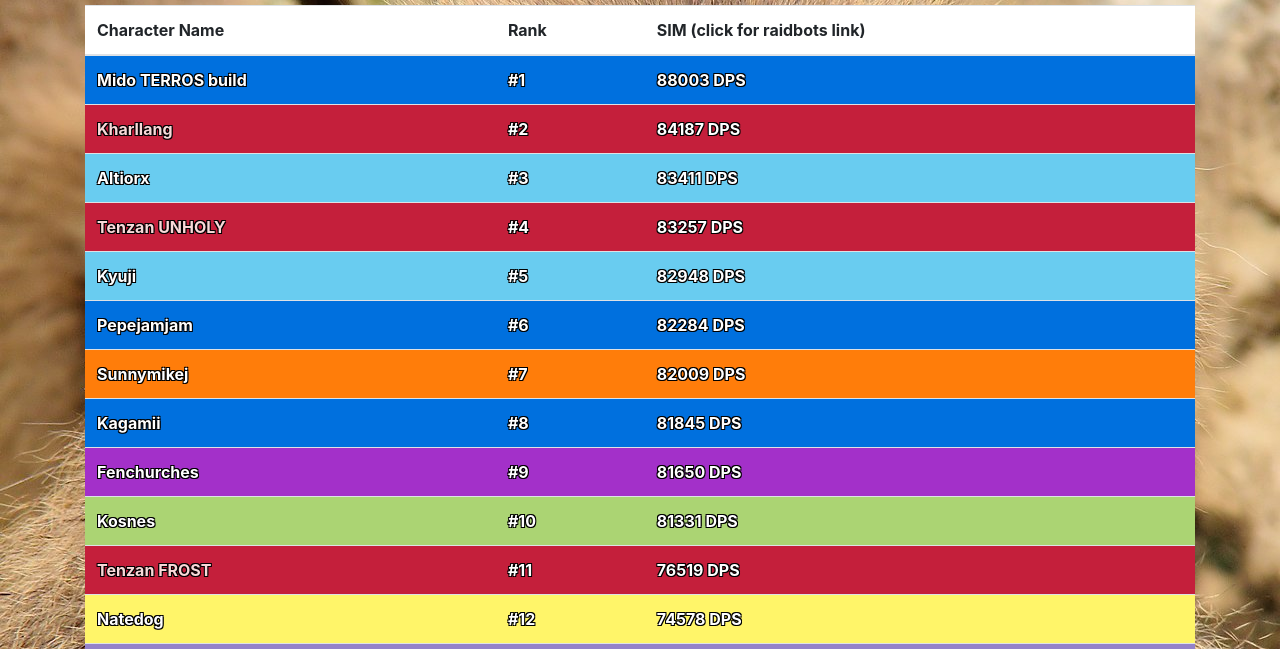
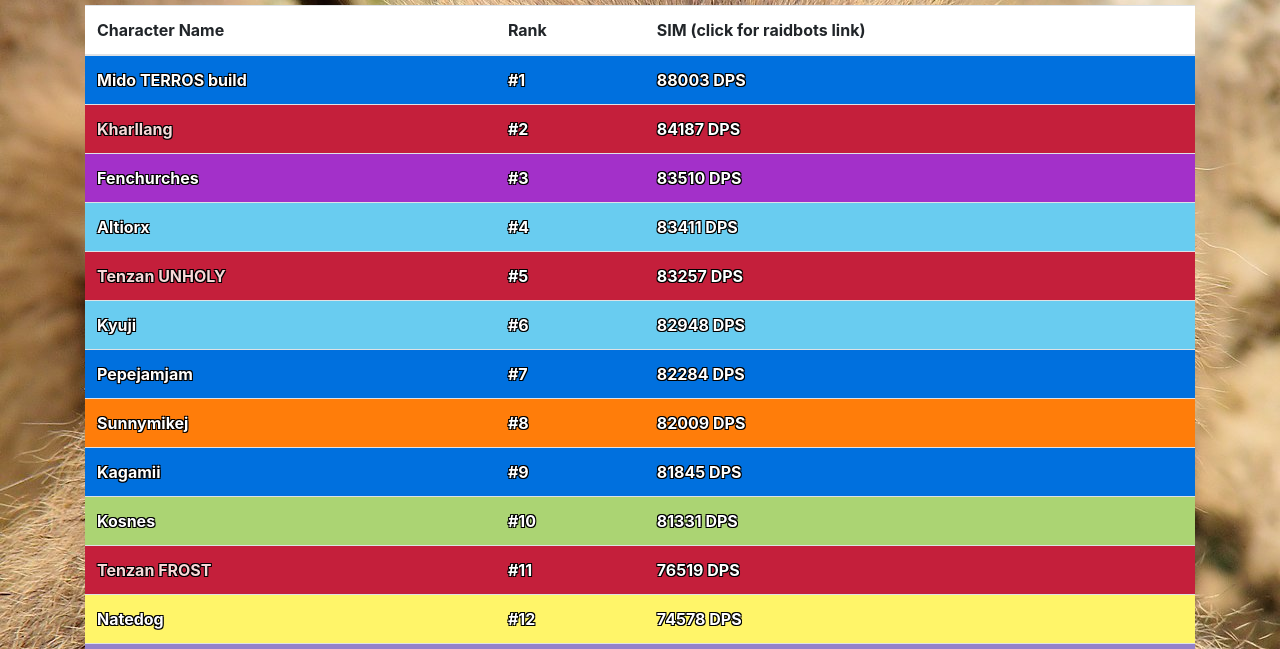
Before and after one commit to KyujiQG/BaboonsSimsRanks, a website: page game/index.html in a window 1280 px wide. Shown: the part 151-800 px from the top of the page. Drawn offline with nearby package versions, Linux system fonts and the light colour scheme.

Commit message:
03.02.2023

```diff
--- a/file.csv
+++ b/file.csv
@@ -1,13 +1,13 @@
 character_name,class,dps,link
 Mido TERROS build,shaman,88003,https://www.raidbots.com/simbot/report/m6VTU9VvrfXBXRZYs5uCRV
 Kharllang,death_knight,84187,https://www.raidbots.com/simbot/report/f43H9mtmay151V5GnzAFUi
+Fenchurches,demon_hunter,83510,https://www.raidbots.com/simbot/report/f52v64nUVvVvqsbMbQDeoP
 Altiorx,mage,83411,https://www.raidbots.com/simbot/report/4YBFxfXKMJ2WrGZNLgMBtL
 Tenzan UNHOLY,death_knight,83257,https://www.raidbots.com/simbot/report/hp3AU345ivNdYEC6PNpx3R
 Kyuji,mage,82948,https://www.raidbots.com/simbot/report/oMuXgWD239SoewrAdbGw2H
 Pepejamjam,shaman,82284,https://www.raidbots.com/simbot/report/k92fmApddvtaMVwAiBVebt
 Sunnymikej,druid,82009,https://www.raidbots.com/simbot/report/j5urHUUrfny5h83goAdE3P
 Kagamii,shaman,81845,https://www.raidbots.com/simbot/report/s18Hd9DXeHrmxeNjmw7uv8
-Fenchurches,demon_hunter,81650,https://www.raidbots.com/simbot/report/9Pp2nrZk681xy64uvQSkos
 Kosnes,hunter,81331,https://www.raidbots.com/simbot/report/7RhY5b17dnMF2k3ZThgmN4
 Tenzan FROST,death_knight,76519,https://www.raidbots.com/simbot/report/fWcYo1APEhJoLKRGpMxLNX
 Natedog,rogue,74578,https://www.raidbots.com/simbot/report/q6eLYA2Wh4cxAgxLnUTswu
--- a/game/index.html
+++ b/game/index.html
@@ -117,47 +117,47 @@ a {
    <td class='DPS'>
       <a href='https://www.raidbots.com/simbot/report/f43H9mtmay151V5GnzAFUi' target='_blank'>84187 DPS</a>
    </td>
+</tr><tr class='demon_hunter'>
+   <td class='character-name'>Fenchurches</td>
+   <td class='rank'>#3</td>
+   <td class='DPS'>
+      <a href='https://www.raidbots.com/simbot/report/f52v64nUVvVvqsbMbQDeoP' target='_blank'>83510 DPS</a>
+   </td>
 </tr><tr class='mage'>
    <td class='character-name'>Altiorx</td>
-   <td class='rank'>#3</td>
+   <td class='rank'>#4</td>
    <td class='DPS'>
       <a href='https://www.raidbots.com/simbot/report/4YBFxfXKMJ2WrGZNLgMBtL' target='_blank'>83411 DPS</a>
    </td>
 </tr><tr class='death_knight'>
    <td class='character-name'>Tenzan UNHOLY</td>
-   <td class='rank'>#4</td>
+   <td class='rank'>#5</td>
    <td class='DPS'>
       <a href='https://www.raidbots.com/simbot/report/hp3AU345ivNdYEC6PNpx3R' target='_blank'>83257 DPS</a>
    </td>
 </tr><tr class='mage'>
    <td class='character-name'>Kyuji</td>
-   <td class='rank'>#5</td>
+   <td class='rank'>#6</td>
    <td class='DPS'>
       <a href='https://www.raidbots.com/simbot/report/oMuXgWD239SoewrAdbGw2H' target='_blank'>82948 DPS</a>
    </td>
 </tr><tr class='shaman'>
    <td class='character-name'>Pepejamjam</td>
-   <td class='rank'>#6</td>
+   <td class='rank'>#7</td>
    <td class='DPS'>
       <a href='https://www.raidbots.com/simbot/report/k92fmApddvtaMVwAiBVebt' target='_blank'>82284 DPS</a>
    </td>
 </tr><tr class='druid'>
    <td class='character-name'>Sunnymikej</td>
-   <td class='rank'>#7</td>
+   <td class='rank'>#8</td>
    <td class='DPS'>
       <a href='https://www.raidbots.com/simbot/report/j5urHUUrfny5h83goAdE3P' target='_blank'>82009 DPS</a>
    </td>
 </tr><tr class='shaman'>
    <td class='character-name'>Kagamii</td>
-   <td class='rank'>#8</td>
+   <td class='rank'>#9</td>
    <td class='DPS'>
       <a href='https://www.raidbots.com/simbot/report/s18Hd9DXeHrmxeNjmw7uv8' target='_blank'>81845 DPS</a>
-   </td>
-</tr><tr class='demon_hunter'>
-   <td class='character-name'>Fenchurches</td>
-   <td class='rank'>#9</td>
-   <td class='DPS'>
-      <a href='https://www.raidbots.com/simbot/report/9Pp2nrZk681xy64uvQSkos' target='_blank'>81650 DPS</a>
    </td>
 </tr><tr class='hunter'>
    <td class='character-name'>Kosnes</td>
```
